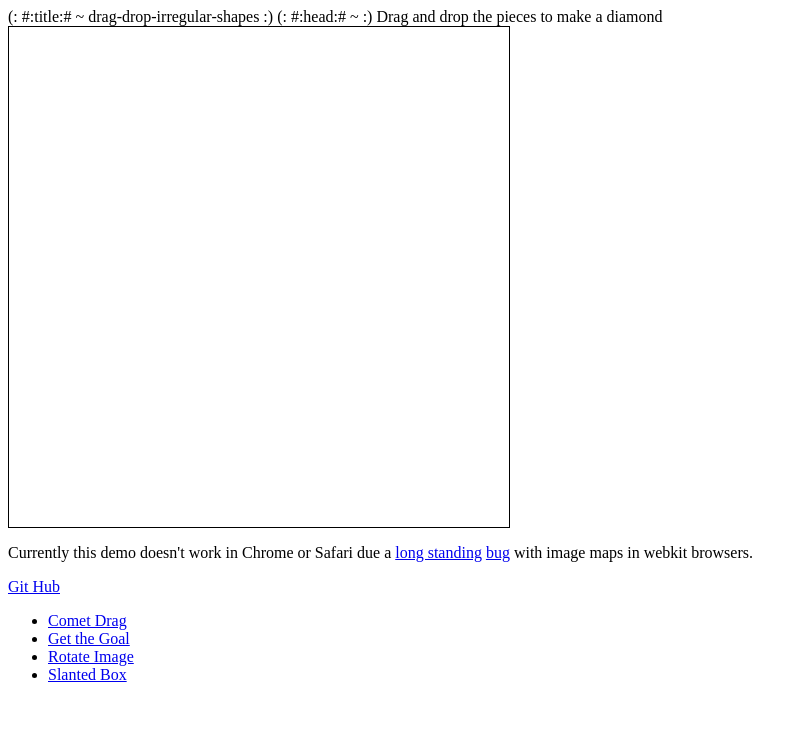
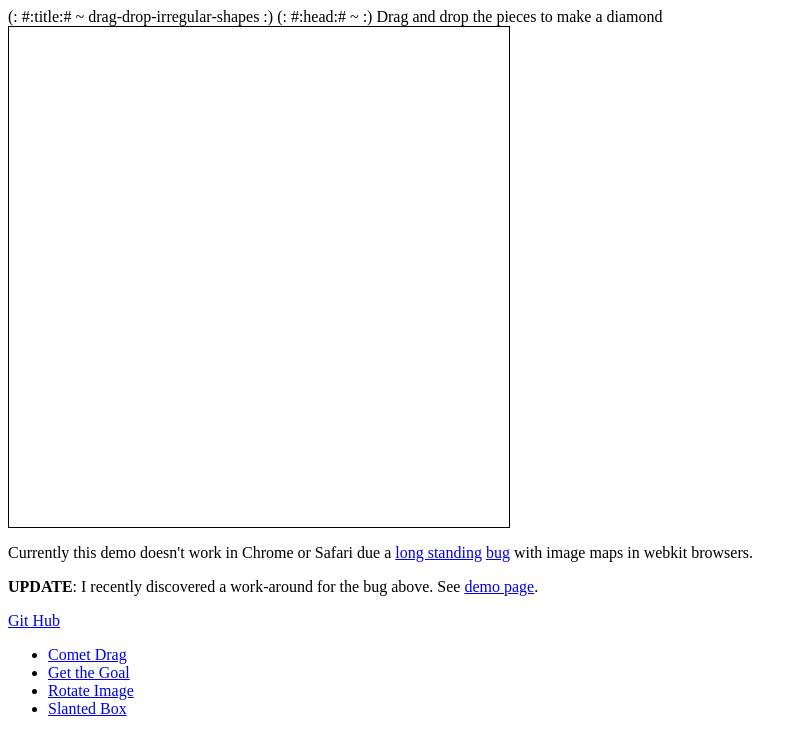
Before and after one commit to xavi-/the-xavi, a plain HTML site: page content/drag-shapes/index.html in a window 1280 px wide. Shown: the whole page, without its empty margins (0-804 px from the left). Drawn offline with Linux system fonts and the light colour scheme.

Commit message:
Added link to the drag-drop imagemap work around

```diff
--- a/content/drag-shapes/index.html
+++ b/content/drag-shapes/index.html
@@ -98,6 +98,9 @@
 </div>
 <p>
     Currently this demo doesn't work in Chrome or Safari due a <a href="http://code.google.com/p/chromium/issues/detail?id=34530">long standing</a> <a href="https://bugs.webkit.org/show_bug.cgi?id=54636">bug</a> with image maps in webkit browsers.
+</p>
+<p>
+    <strong>UPDATE</strong>: I recently discovered a work-around for the bug above.  See <a href="/static/image-map-test.html">demo page</a>.
 </p>
 <a href="http://github.com/Xavi-/Drag-Shapes/tree/master">Git Hub</a>
 <ul>
```
